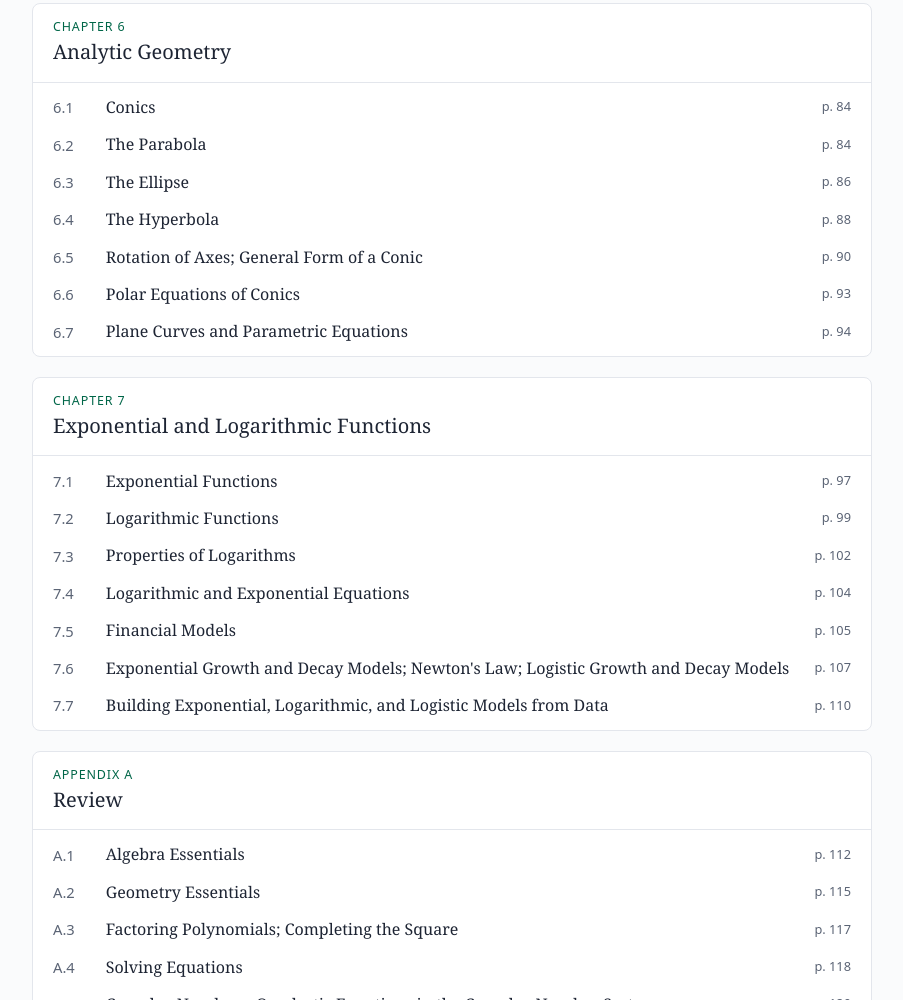
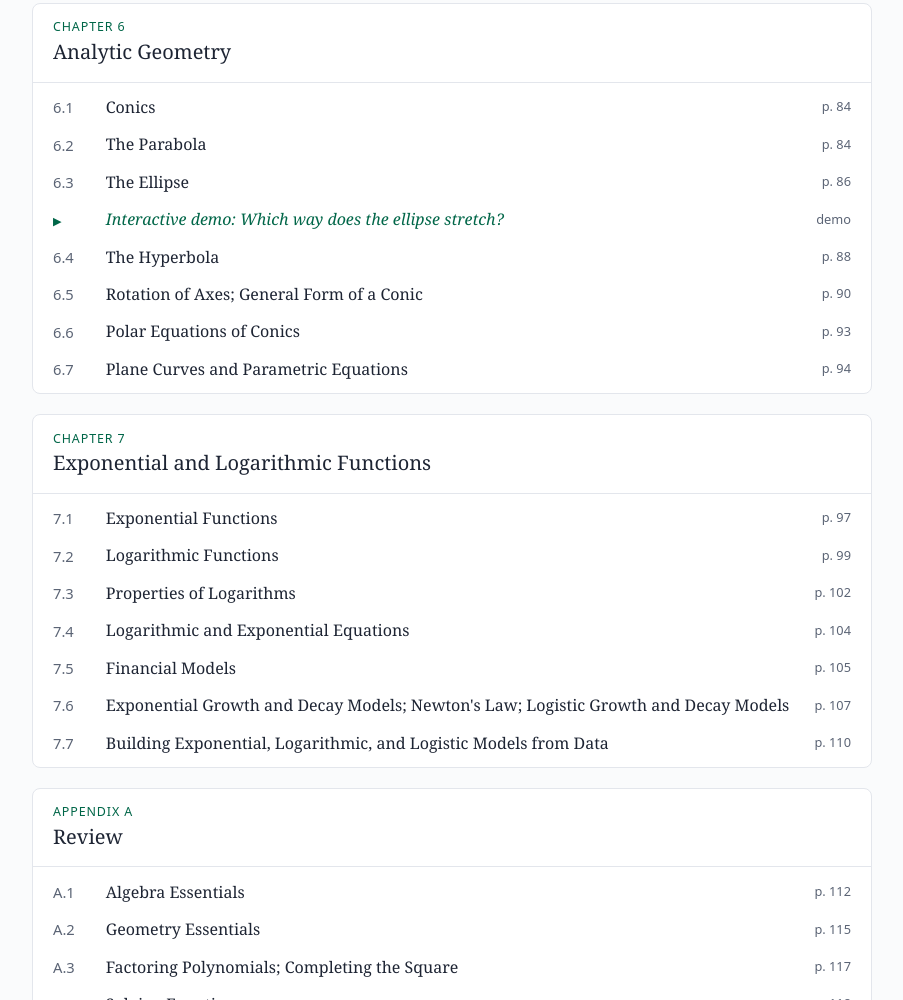
Before and after one commit to rpennell-math/math137-notes, a plain HTML site: page index.html in a window 1280 px wide. Shown: the part 2527-3527 px from the top of the page, without its empty margins (188-1091 px from the left). Drawn offline with Linux system fonts and the light colour scheme.

Commit message:
Link ellipse demo under 6.3

```diff
--- a/index.html
+++ b/index.html
@@ -31,6 +31,8 @@
   ol { list-style:none; margin:0; padding:.35rem 0; }
   li a { display:flex; gap:.9rem; padding:.42rem 1.25rem; text-decoration:none; color:var(--ink); }
   li a:hover { background:#eef6f2; }
+  .demo .st { color:var(--accent); font-style:italic; }
+  .demo .sn::before { content:"\25B6"; font-size:.7rem; color:var(--accent); }
   li a:hover .st { color:var(--accent); text-decoration:underline; }
   .sn { font-family:system-ui,sans-serif; font-variant-numeric:tabular-nums; color:var(--muted); min-width:2.4rem; font-size:.92rem; padding-top:.08rem; }
   .st { flex:1; }
@@ -143,6 +145,7 @@
           <li><a href="MATH137-Lecture-Notes.pdf#page=84"><span class="sn">6.1</span><span class="st">Conics</span><span class="pg">p.&nbsp;84</span></a></li>
           <li><a href="MATH137-Lecture-Notes.pdf#page=84"><span class="sn">6.2</span><span class="st">The Parabola</span><span class="pg">p.&nbsp;84</span></a></li>
           <li><a href="MATH137-Lecture-Notes.pdf#page=86"><span class="sn">6.3</span><span class="st">The Ellipse</span><span class="pg">p.&nbsp;86</span></a></li>
+          <li class="demo"><a href="https://rpennell-math.github.io/demos/ellipse-stretch.html"><span class="sn"></span><span class="st">Interactive demo: Which way does the ellipse stretch?</span><span class="pg">demo</span></a></li>
           <li><a href="MATH137-Lecture-Notes.pdf#page=88"><span class="sn">6.4</span><span class="st">The Hyperbola</span><span class="pg">p.&nbsp;88</span></a></li>
           <li><a href="MATH137-Lecture-Notes.pdf#page=90"><span class="sn">6.5</span><span class="st">Rotation of Axes; General Form of a Conic</span><span class="pg">p.&nbsp;90</span></a></li>
           <li><a href="MATH137-Lecture-Notes.pdf#page=93"><span class="sn">6.6</span><span class="st">Polar Equations of Conics</span><span class="pg">p.&nbsp;93</span></a></li>
```
